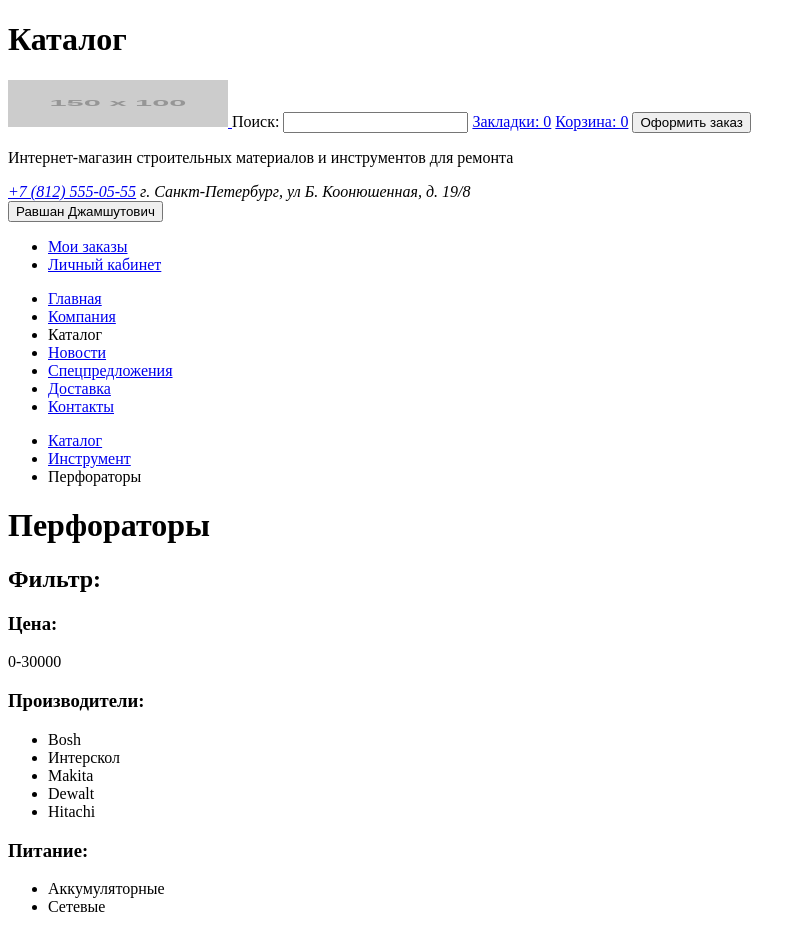
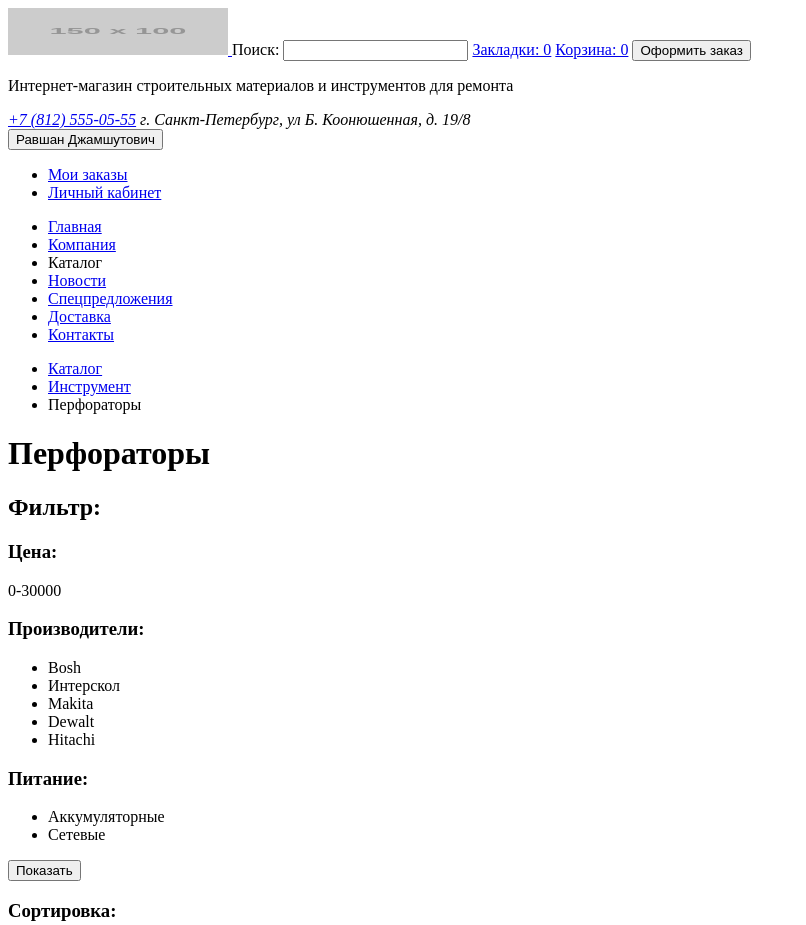
Before and after one commit to Jarith/83594-technomart-28, a plain HTML site: page catalog.html in a window 1280 px wide. Shown: the top 925 px of the page, without its empty margins (0-806 px from the left). Drawn offline with Linux system fonts and the light colour scheme; placeholder pictures from the web are drawn by us.

Commit message:
[fix] Лишний заголовок на странице каталога

```diff
--- a/catalog.html
+++ b/catalog.html
@@ -8,7 +8,6 @@
   <body>
     <header>
       <div>
-        <h1>Каталог</h1>
         <a href="index.html">
           <img
             src="https://via.placeholder.com/150x100"
```
